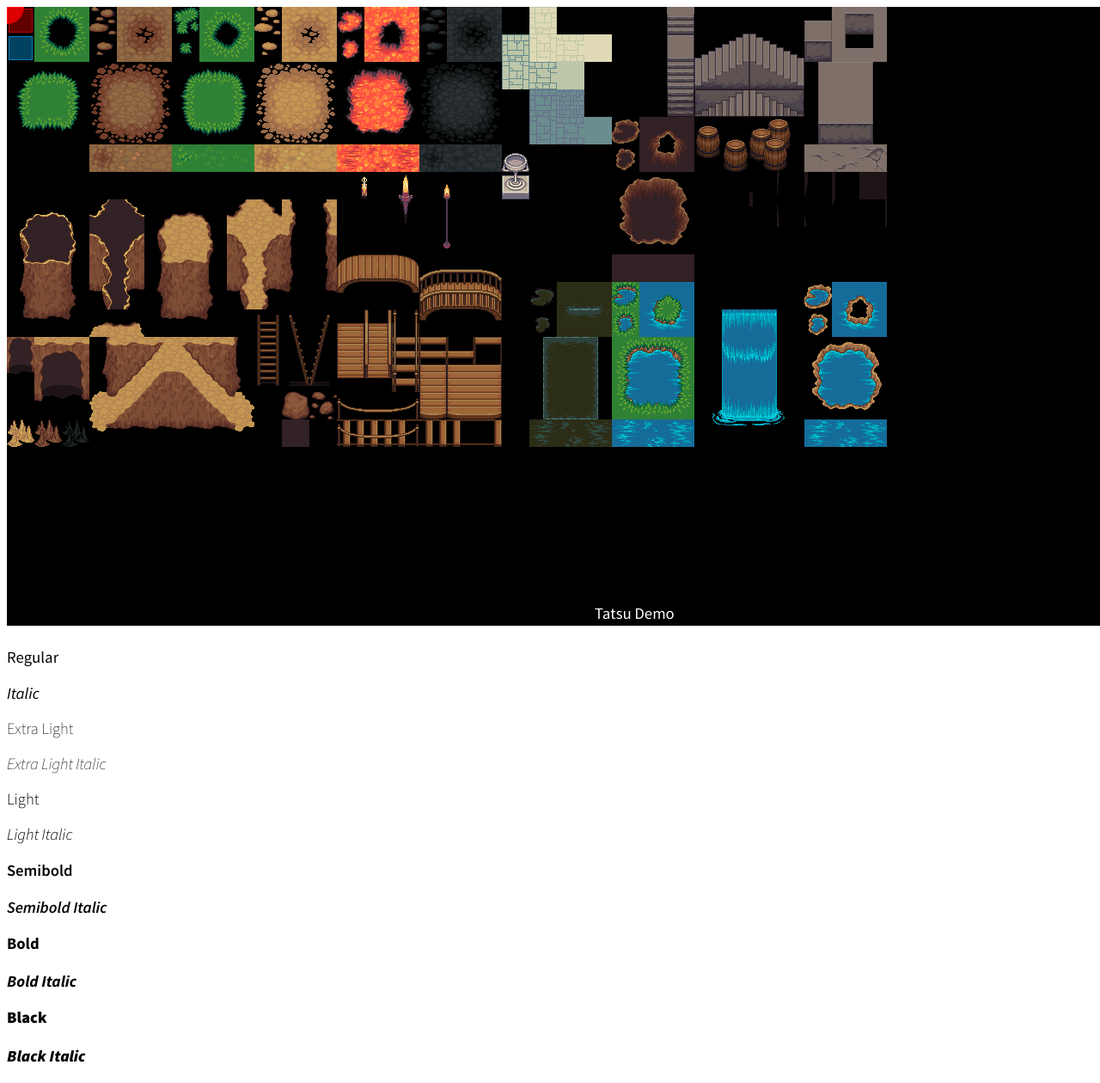
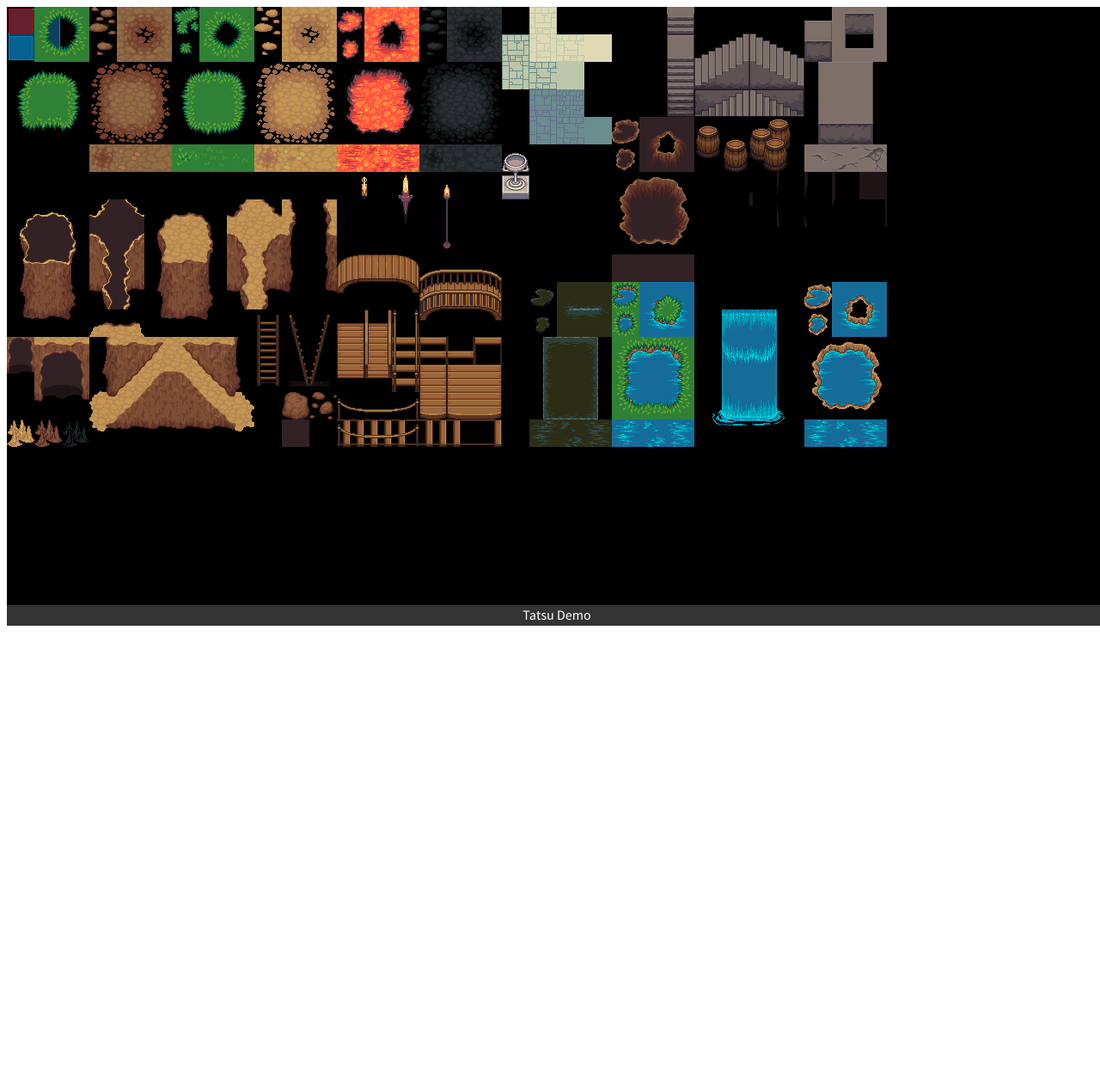
Before and after one commit to mattrudder/Tatsu, a plain HTML site: page src/index.html in a window 1280 px wide. Shown: the whole page at 86% size. After the commit the page ends 800 px from the top, so only its background shows below. Drawn offline with Linux system fonts and the light colour scheme.

Commit message:
Testing on-demand loading.

```diff
--- a/src/app/DemoState.js
+++ b/src/app/DemoState.js
@@ -41,27 +41,31 @@ define(['Tatsu/Console', 'Tatsu/Game', 'Tatsu/Keyboard', 'Tatsu/ResourceLoader']
 		onPreDraw: function (game) {
 			var ctx = game.graphics.context2D();
 
-			ctx.fillStyle = 'red';
-			ctx.beginPath();
-			ctx.arc(character.x, character.y, 20, 0, Math.PI * 2, true);
-			ctx.fill();
+			// Demoing on the fly resource loading.
+			if (!this.resources.characterSprite) {
+				this.resources.characterSprite = game.loader.load('images/Character.png');
+			}
+			else {
+				ctx.drawImage(this.resources.characterSprite, character.x, character.y);
+			}
 		},
 		onPostDraw: function (game) {
 			// Overlay drawing.
 			var ctx = game.graphics.context2D(),
 				textWidth,
-				img = this.resources.tileset;
+				img = this.resources.tileset,
+				imgAlt;
 
 			ctx.drawImage(this.resources.tileset, 0, 0);
 
-			ctx.fillStyle = 'rgba(0, 0, 0, 0.5)';
+			ctx.fillStyle = 'rgba(255, 255, 255, 0.2)';
 			ctx.fillRect(0, game.size().height - 24, game.size().width, game.size().height);
 
-			ctx.font = '400 14pt "Source Sans Pro"';
+			ctx.font = '400 12pt "Source Sans Pro"';
+			textWidth = ctx.measureText('Tatsu Demo').width
 			ctx.fillStyle = 'rgb(255, 255, 255)';
-			ctx.fillText('Tatsu Demo', textX, game.size().height - 8);
+			ctx.fillText('Tatsu Demo', game.size().width / 2 - textWidth / 2, game.size().height - 7);
 
-			textWidth = ctx.measureText('Tatsu Demo').width;
 			textX -= 2;
 			if (textX <= -textWidth) {
 				textX = game.size().width;
--- a/src/index.html
+++ b/src/index.html
@@ -104,17 +104,5 @@
 </head>
 <body>
 	<canvas width="1280" height="720"></canvas>
-	<p class="">Regular</p>
-	<p class="italic">Italic</p>
-	<p class="extra-light">Extra Light</p>
-	<p class="extra-light italic">Extra Light Italic</p>
-	<p class="light">Light</p>
-	<p class="light italic">Light Italic</p>
-	<p class="semibold">Semibold</p>
-	<p class="semibold italic">Semibold Italic</p>
-	<p class="bold">Bold</p>
-	<p class="bold italic">Bold Italic</p>
-	<p class="black">Black</p>
-	<p class="black italic">Black Italic</p>
 </body>
 </html>
```
Also changed, not shown: src/app/images/Character.png (added).
